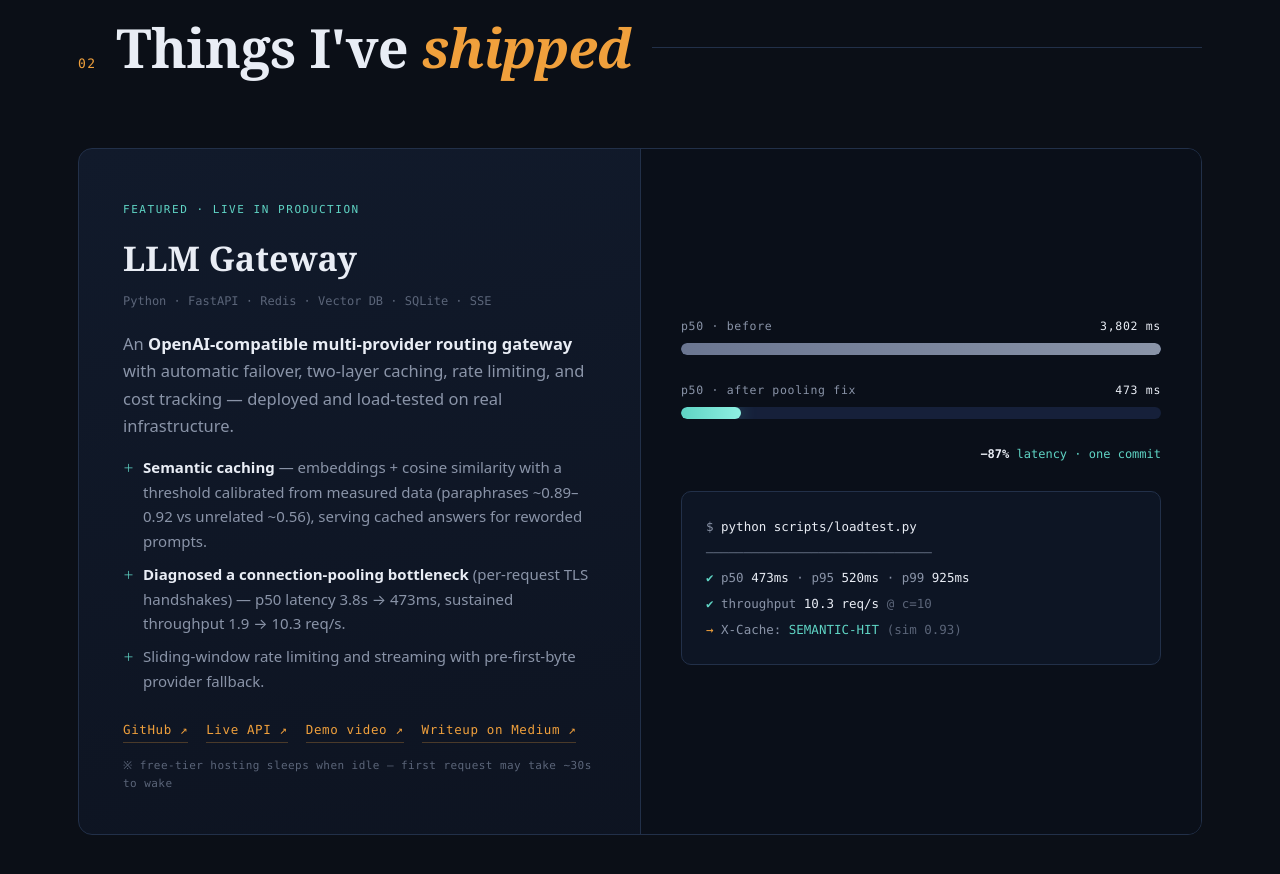
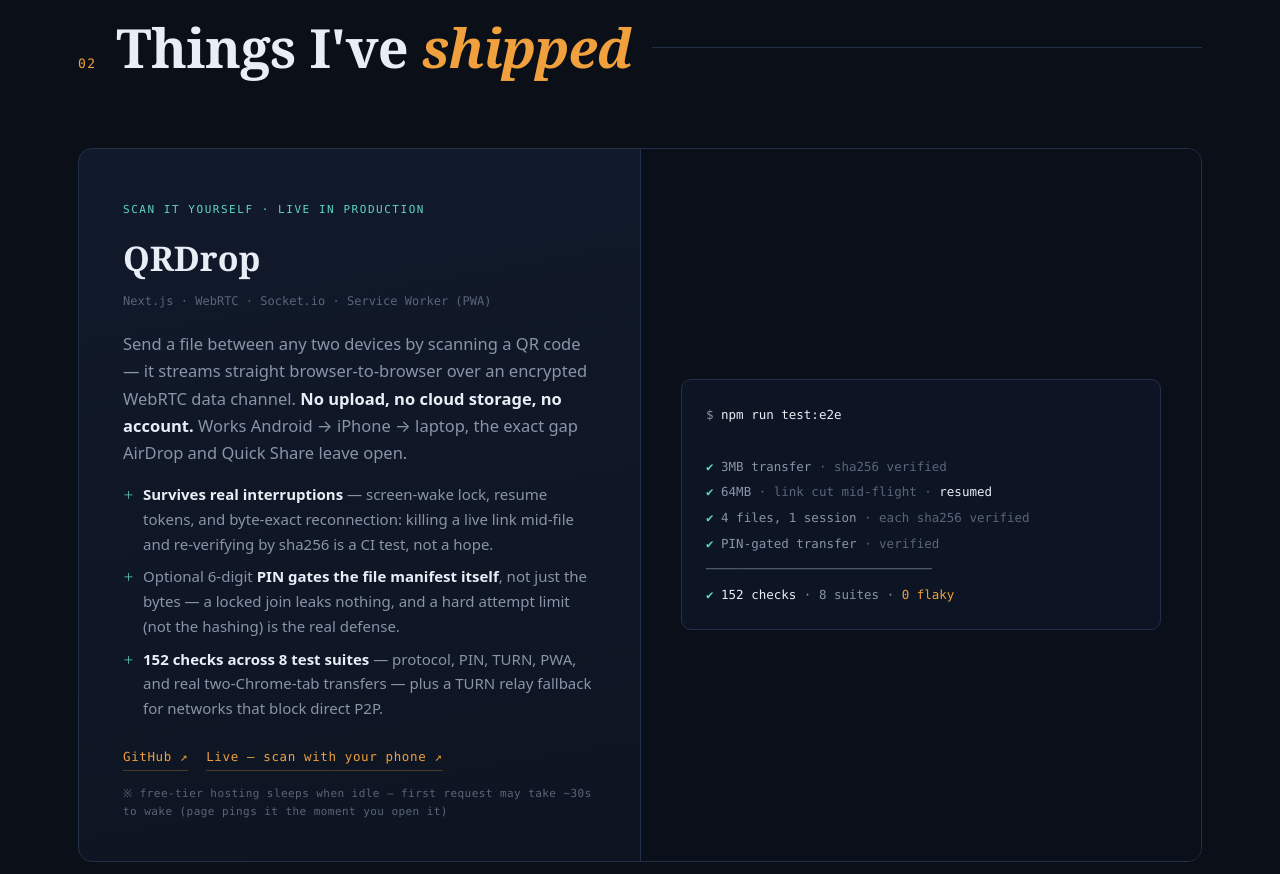
Before and after one commit to neerav34/neerav-portfolio, a plain HTML site: page index.html in a window 1280 px wide. Shown: the part 1923-2797 px from the top of the page. Drawn offline with Linux system fonts and the light colour scheme.

Commit message:
Add QRDrop project card, leading the projects section

```diff
--- a/index.html
+++ b/index.html
@@ -797,6 +797,35 @@
 
     <article class="proj reveal">
       <div class="proj-info">
+        <span class="proj-tag">Scan it yourself · Live in production</span>
+        <h3>QRDrop</h3>
+        <div class="proj-stack">Next.js · WebRTC · Socket.io · Service Worker (PWA)</div>
+        <p>Send a file between any two devices by scanning a QR code — it streams straight browser-to-browser over an encrypted WebRTC data channel. <b>No upload, no cloud storage, no account.</b> Works Android → iPhone → laptop, the exact gap AirDrop and Quick Share leave open.</p>
+        <ul class="proj-points">
+          <li><b>Survives real interruptions</b> — screen-wake lock, resume tokens, and byte-exact reconnection: killing a live link mid-file and re-verifying by sha256 is a CI test, not a hope.</li>
+          <li>Optional 6-digit <b>PIN gates the file manifest itself</b>, not just the bytes — a locked join leaks nothing, and a hard attempt limit (not the hashing) is the real defense.</li>
+          <li><b>152 checks across 8 test suites</b> — protocol, PIN, TURN, PWA, and real two-Chrome-tab transfers — plus a TURN relay fallback for networks that block direct P2P.</li>
+        </ul>
+        <div class="proj-links">
+          <a class="plink" href="https://github.com/neerav34/qrdrop" target="_blank" rel="noopener">GitHub ↗</a>
+          <a class="plink" href="https://qrdrop-seven.vercel.app" target="_blank" rel="noopener">Live — scan with your phone ↗</a>
+        </div>
+        <div class="proj-note">※ free-tier hosting sleeps when idle — first request may take ~30s to wake (page pings it the moment you open it)</div>
+      </div>
+      <div class="proj-visual">
+        <div class="vshot">$ <span class="w">npm run test:e2e</span>
+
+<span class="g">✔</span> 3MB transfer <span class="d">· sha256 verified</span>
+<span class="g">✔</span> 64MB <span class="d">· link cut mid-flight ·</span> <span class="w">resumed</span>
+<span class="g">✔</span> 4 files, 1 session <span class="d">· each sha256 verified</span>
+<span class="g">✔</span> PIN-gated transfer <span class="d">· verified</span>
+<span class="d">──────────────────────────────</span>
+<span class="g">✔</span> <span class="w">152 checks</span> · 8 suites · <span class="a">0 flaky</span></div>
+      </div>
+    </article>
+
+    <article class="proj reveal">
+      <div class="proj-info">
         <span class="proj-tag">Featured · Live in production</span>
         <h3>LLM Gateway</h3>
         <div class="proj-stack">Python · FastAPI · Redis · Vector DB · SQLite · SSE</div>
@@ -1117,6 +1146,10 @@
 
   /* ---- hero terminal ---- */
   var script = [
+    { t: "cmd", text: "open qrdrop-seven.vercel.app  # scan & send" },
+    { t: "ok",  text: "✔ WebRTC P2P · 152 checks · 8 suites" },
+    { t: "dim", text: "  Android → iPhone → laptop, no upload" },
+    { t: "gap" },
     { t: "cmd", text: "npx @neerav34/env-doctor" },
     { t: "ok",  text: "✔ published on npm · v1.0.10" },
     { t: "dim", text: "  catches missing env vars before prod" },
```
